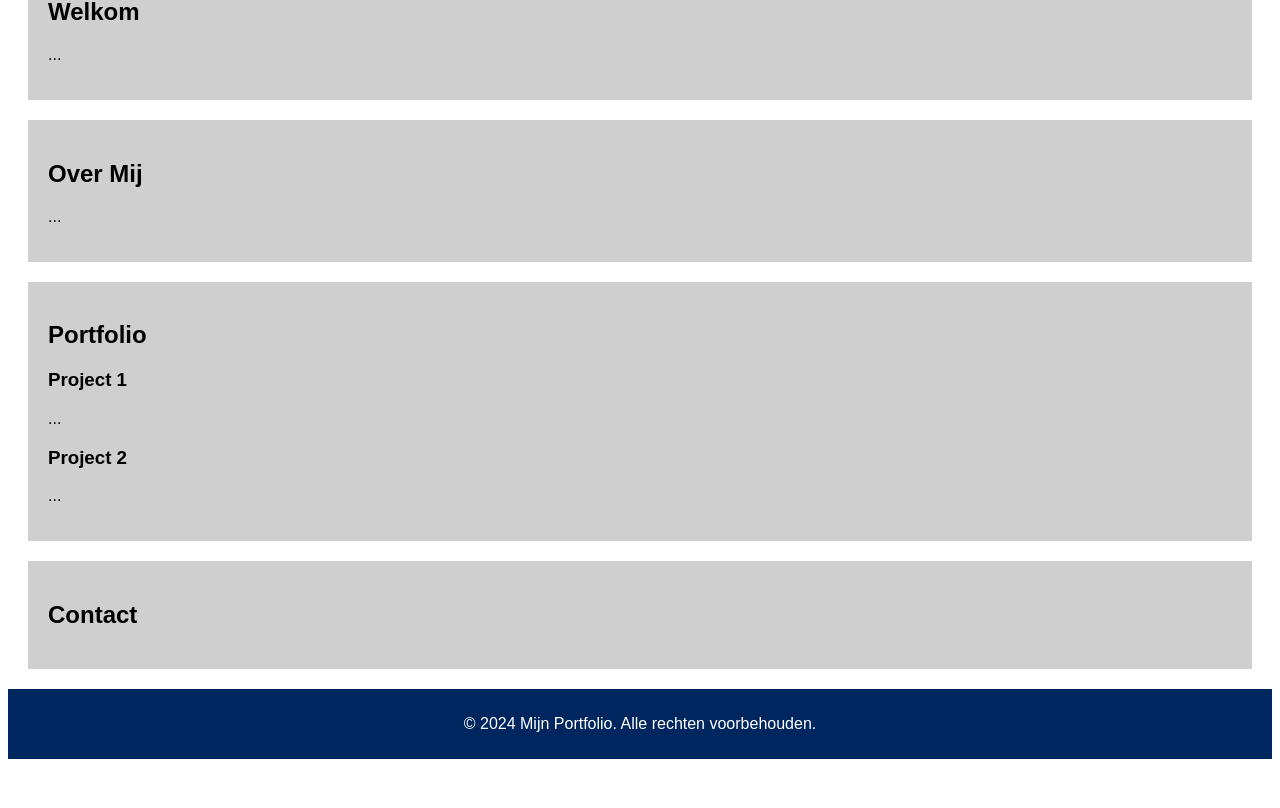
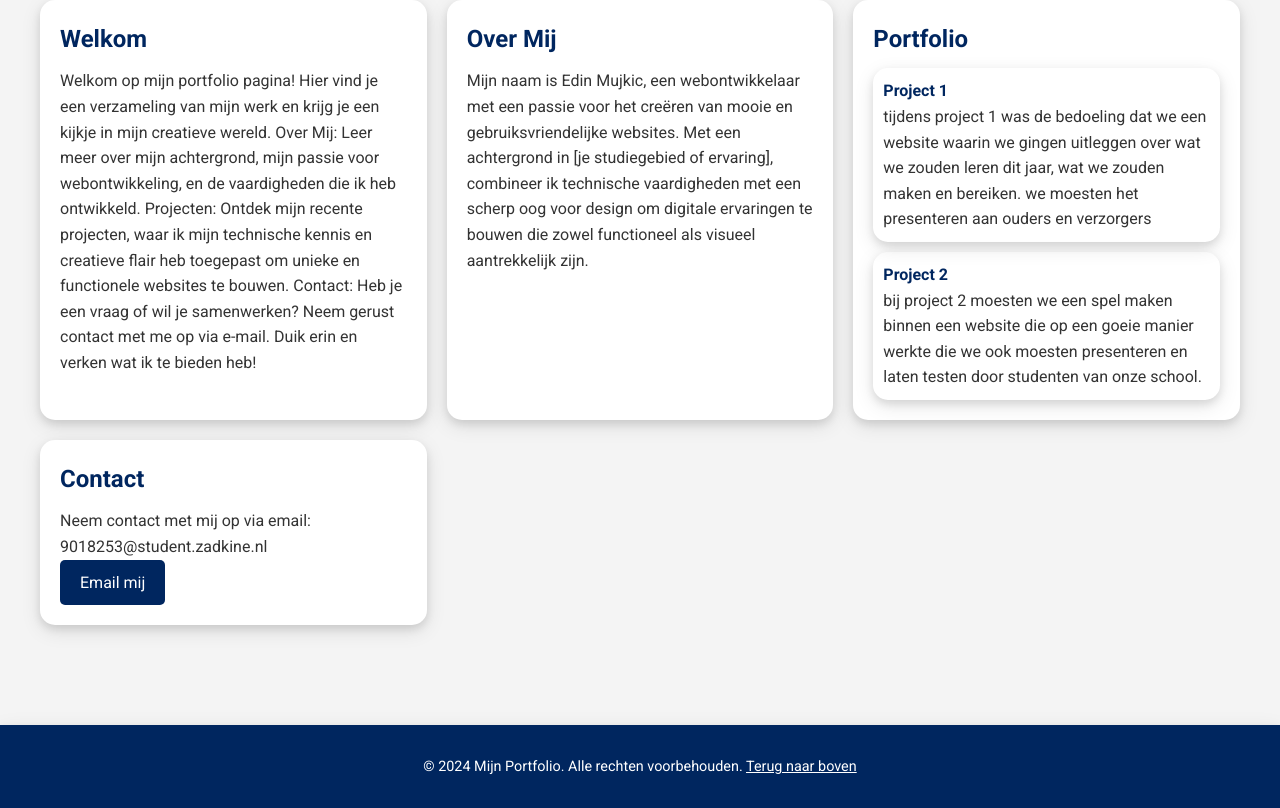
Before and after one commit to 9018253/front-end, a plain HTML site: page index.html in a window 1280 px wide. Shown: the part 188-996 px from the top of the page. Before the commit the page ends 955 px from the top, so only its background shows below. Drawn offline with Linux system fonts and the light colour scheme.

Commit message:
Add files via upload

```diff
--- a/index.html
+++ b/index.html
@@ -5,50 +5,53 @@
     <meta name="viewport" content="width=device-width, initial-scale=1.0">
     <title>Mijn Portfolio</title>
     <link rel="stylesheet" href="style.css">
+    <link href="https://fonts.googleapis.com/css2?family=Roboto:wght@400;700&display=swap" rel="stylesheet">
 </head>
 <body>
     <header>
-        <h1>Portfolio</h1>
+        <h1>Mijn Portfolio</h1>
         <nav>
-            <ul>
-                <li><a href="#home">Home</a></li>
-                <li><a href="#about">Over Mij</a></li>
-                <li><a href="#portfolio">Portfolio</a></li>
-                <li><a href="#contact">Contact</a></li>
-            </ul>
+
         </nav>
     </header>
 
     <main>
         <section id="home">
             <h2>Welkom</h2>
-            <p>...</p>
+            <p>Welkom op mijn portfolio pagina! Hier vind je een verzameling van mijn werk en krijg je een kijkje in mijn creatieve wereld.
+
+                Over Mij: Leer meer over mijn achtergrond, mijn passie voor webontwikkeling, en de vaardigheden die ik heb ontwikkeld.
+                Projecten: Ontdek mijn recente projecten, waar ik mijn technische kennis en creatieve flair heb toegepast om unieke en functionele websites te bouwen.
+                Contact: Heb je een vraag of wil je samenwerken? Neem gerust contact met me op via e-mail.
+                Duik erin en verken wat ik te bieden heb!</p>
         </section>
 
         <section id="about">
             <h2>Over Mij</h2>
-            <p>...</p>
+            <p>Mijn naam is Edin Mujkic, een webontwikkelaar met een passie voor het creëren van mooie en gebruiksvriendelijke websites. Met een achtergrond in [je studiegebied of ervaring], combineer ik technische vaardigheden met een scherp oog voor design om digitale ervaringen te bouwen die zowel functioneel als visueel aantrekkelijk zijn.</p>
         </section>
 
         <section id="portfolio">
             <h2>Portfolio</h2>
             <article>
                 <h3>Project 1</h3>
-                <p>...</p>
+                <p>tijdens project 1 was de bedoeling dat we een website waarin we gingen uitleggen over wat we zouden leren dit jaar, wat we zouden maken en bereiken. we moesten het presenteren aan ouders en verzorgers</p>
             </article>
             <article>
                 <h3>Project 2</h3>
-                <p>...</p>
+                <p>bij project 2 moesten we een spel maken binnen een website die op een goeie manier werkte die we ook moesten presenteren en laten testen door studenten van onze school.</p>
             </article>
         </section>
 
         <section id="contact">
             <h2>Contact</h2>
+            <p>Neem contact met mij op via email: 9018253@student.zadkine.nl</p>
+            <a href="mailto:9018253@student.zadkine.nl" class="button">Email mij</a>
         </section>
     </main>
 
     <footer>
-        <p>&copy; 2024 Mijn Portfolio. Alle rechten voorbehouden.</p>
+        <p>&copy; 2024 Mijn Portfolio. Alle rechten voorbehouden. <a href="#home">Terug naar boven</a></p>
     </footer>
 </body>
 </html>
--- /dev/null
+++ b/partials/_buttons.scss
@@ -0,0 +1,16 @@
+// partials/_buttons.scss
+
+.button {
+    display: inline-block;
+    padding: $half-spacing $spacing-unit;
+    background-color: $primary-color;
+    color: $secondary-color;
+    text-decoration: none;
+    border-radius: 5px;
+    transition: background-color 0.3s ease, transform 0.3s ease;
+
+    &:hover {
+      background-color: $accent-color;
+      transform: translateY(-5px);
+    }
+  }
--- a/style.css
+++ b/style.css
@@ -1,48 +1,187 @@
-/* Globale reset */
-{
+/* Variabelen */
+:root {
+    --primary-color: #00265f;
+    --secondary-color: #ffffff;
+    --background-color: #f4f4f4;
+    --text-color: #333;
+    --accent-color: #ff5722;
+    --spacing-unit: 20px;
+    --border-radius: 15px;
+    --shadow-color: rgba(0, 0, 0, 0.1);
+    --font-size-base: 16px;
+    --font-size-large: 24px;
+    --font-size-xl: 30px;
+  }
+
+  /* Globale reset */
+  * {
     box-sizing: border-box;
     margin: 0;
     padding: 0;
   }
 
+  /* Body styling */
   body {
-      font-family: Arial, sans-serif;
+    font-family: 'Roboto', sans-serif;
+    line-height: 1.6;
+    color: var(--text-color);
+    background-color: var(--background-color);
+    margin: 0;
+    padding: 0;
+
+    /* Flexbox voor volledige hoogte */
+    display: flex;
+    flex-direction: column;
+    min-height: 100vh;
   }
 
+  /* Main styling */
+  main {
+    flex: 1; /* Vul de beschikbare ruimte */
+    display: grid;
+    grid-template-columns: repeat(auto-fit, minmax(300px, 1fr));
+    gap: var(--spacing-unit);
+    padding: calc(var(--spacing-unit) * 2);
+    margin: calc(var(--spacing-unit) * 2) 0;
+  }
+
+  /* Header en footer styling */
   header, footer {
-      background-color: #00265f;
-      color: #ffffff;
-      padding: 10px;
+    background-color: var(--primary-color);
+    color: var(--secondary-color);
+    padding: var(--spacing-unit);
+    text-align: center;
+    box-shadow: 0 4px 8px var(--shadow-color), 0 6px 20px var(--shadow-color);
+    border-bottom: 3px solid darken(var(--primary-color), 10%);
+  }
+
+  header h1 {
+    font-size: var(--font-size-xl);
+    margin-bottom: var(--spacing-unit);
   }
 
   nav ul {
-      list-style-type: none;
-      margin: 0;
-      padding: 0;
-  }
-
-  nav ul li {
-      display: inline;
-      margin-right: 20px;
+    list-style-type: none;
+    display: flex;
+    justify-content: center;
+    gap: var(--spacing-unit);
+    margin: var(--spacing-unit) 0;
   }
 
   nav ul li a {
-      color: #ffffff;
-      text-decoration: none;
+    color: var(--secondary-color);
+    text-decoration: none;
+    font-weight: bold;
+    padding: var(--spacing-unit);
+    border-radius: var(--spacing-unit);
+    transition: background-color 0.3s ease, color 0.3s ease;
   }
 
-  main {
-      display: grid;
-      grid-template-columns: 1fr;
-      gap: 20px;
-      padding: 20px;
+  nav ul li a:hover {
+    background-color: lighten(var(--primary-color), 10%);
+    color: var(--accent-color);
   }
 
+  /* Main content styling */
   section {
-      background-color: #cfcfcf;
-      padding: 20px;
+    background-color: var(--secondary-color);
+    padding: var(--spacing-unit);
+    border-radius: var(--border-radius);
+    box-shadow: 0 4px 8px var(--shadow-color), 0 6px 20px var(--shadow-color);
+    transition: transform 0.3s ease, box-shadow 0.3s ease;
+  }
+
+  section:hover {
+    transform: translateY(-10px);
+    box-shadow: 0 6px 12px var(--shadow-color), 0 8px 25px var(--shadow-color);
+  }
+
+  section h2 {
+    margin-bottom: calc(var(--spacing-unit) / 2);
+    color: var(--primary-color);
+    font-size: var(--font-size-large);
+  }
+
+  section article {
+    margin-top: calc(var(--spacing-unit) / 2);
+    padding: calc(var(--spacing-unit) / 2);
+    background-color: lighten(var(--background-color), 20%);
+    border-radius: var(--border-radius);
+    box-shadow: 0 4px 8px var(--shadow-color), 0 6px 20px var(--shadow-color);
+  }
+
+  section article h3 {
+    font-size: var(--font-size-base);
+    color: var(--primary-color);
+  }
+
+  section article p {
+    font-size: var(--font-size-base);
   }
 
   footer {
-      text-align: center;
+    margin-top: var(--spacing-unit); /* Voeg een marge toe om de footer van de hoofdinhoud te scheiden */
   }
+
+  footer p {
+    text-align: center;
+    padding: calc(var(--spacing-unit) / 2);
+    font-size: 0.9em;
+  }
+
+  footer p a {
+    color: var(--secondary-color);
+  }
+
+  footer p a:hover {
+    color: lighten(var(--secondary-color), 20%);
+  }
+
+  /* Responsieve aanpassingen */
+  @media (max-width: 768px) {
+    body {
+      font-size: 14px;
+    }
+
+    nav ul {
+      flex-direction: column;
+      gap: calc(var(--spacing-unit) / 2);
+    }
+
+    main {
+      grid-template-columns: 1fr;
+      padding: var(--spacing-unit);
+    }
+  }
+
+  /* Stijlen voor links */
+  a {
+    color: var(--primary-color);
+    transition: color 0.3s ease;
+  }
+
+  a:hover {
+    color: var(--accent-color);
+    text-decoration: underline;
+  }
+
+  /* Button styles */
+  .button {
+    display: inline-block;
+    padding: calc(var(--spacing-unit) / 2) var(--spacing-unit);
+    background-color: var(--primary-color);
+    color: var(--secondary-color);
+    text-decoration: none;
+    border-radius: 5px;
+    transition: background-color 0.3s ease, transform 0.3s ease;
+  }
+
+  .button:hover {
+    background-color: var(--accent-color);
+    transform: translateY(-5px);
+  }
+
+  /* Achtergrond header */
+  header {
+    background-image: linear-gradient(135deg, #00265f, #001a47);
+  }
```
